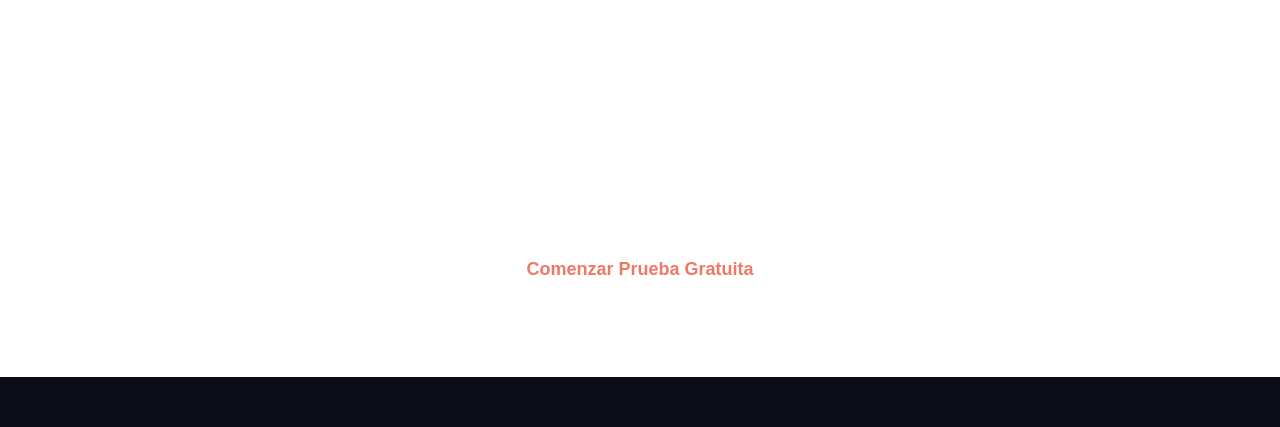
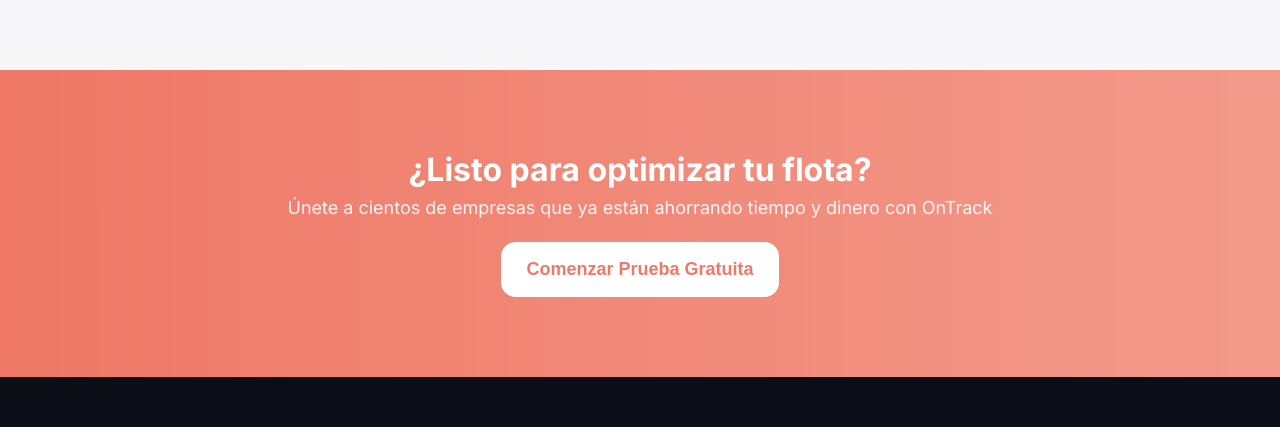
Before and after one commit to desafio-bootcamp-grupo1/Desafio_front, a React (Vite) app: page / in a window 1280 px wide. Shown: the part 1317-1744 px from the top of the page. Built offline with nearby package versions, Linux system fonts and the light colour scheme; no server answers.

Commit message:
index updated

```diff
--- a/src/styles/sections/_cta.scss
+++ b/src/styles/sections/_cta.scss
@@ -7,3 +7,6 @@
     &__title { margin: 0 0 .5rem; font-size: 2rem; font-weight: 800; }
     &__subtitle { margin: 0 auto 1.5rem; font-size: 1.125rem; opacity: .92; max-width: 760px; }
 }
+
+/* Increase specificity so global .section background doesn't override CTA gradient */
+.section.cta { background: linear-gradient(90deg, var(--coral), var(--coral-light)); color: var(--white); }
--- a/src/styles/sections/_stats.scss
+++ b/src/styles/sections/_stats.scss
@@ -12,3 +12,6 @@
     &__value { font-size: 2rem; font-weight: 800; color: var(--coral); margin-bottom: 6px; }
     &__label { color: var(--gray-500); }
   }
+
+/* Ensure light-grey background even with generic .section rule */
+.section.stats { background: var(--gray-light); }
```
